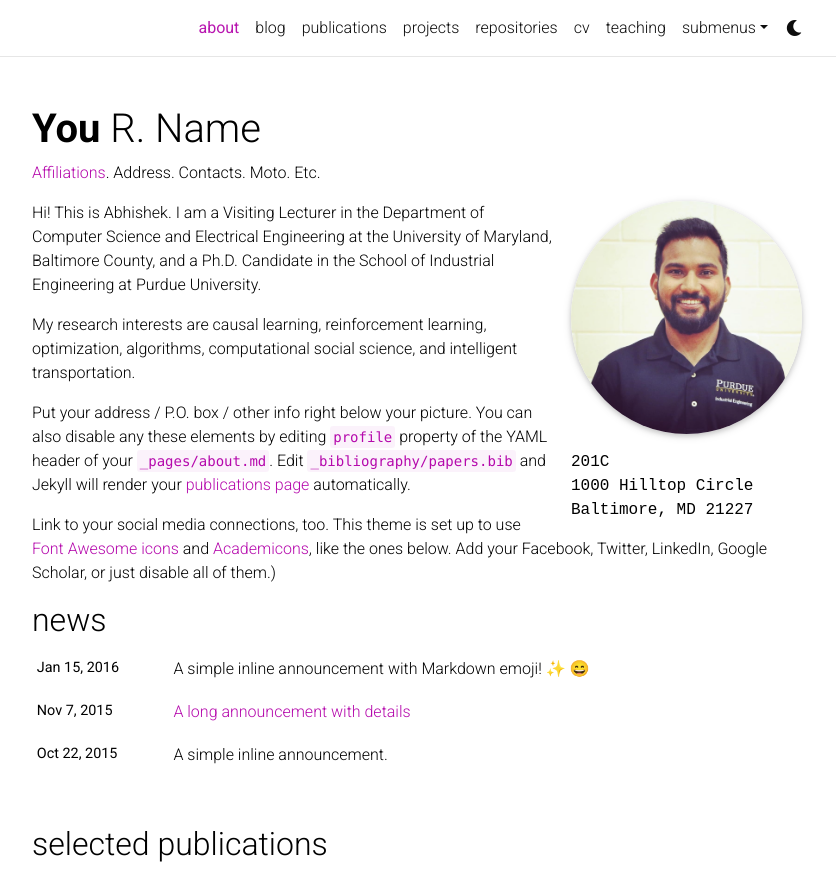
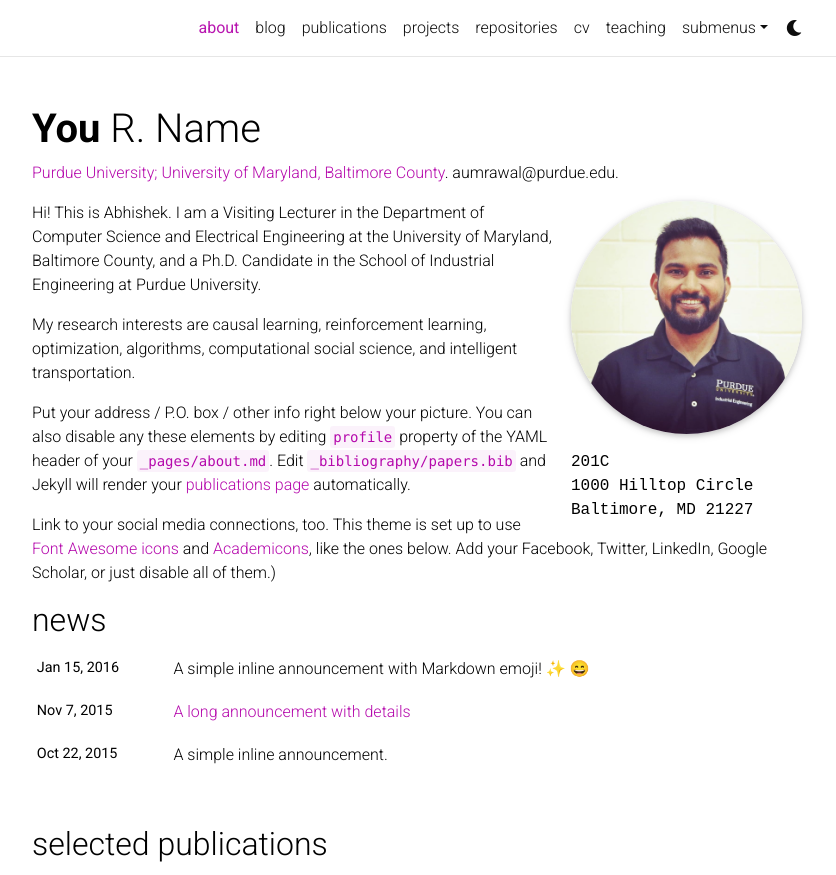
Before and after one commit to abhishekumrawal/old-website, a Jekyll site: the page built from _pages/about.md, in a window 1280 px wide and 1165 px high, cut to the strip 0-875 px from the top of the window. Shown: the whole strip, without its empty margins (223-1059 px from the left). Built offline with Jekyll 4.4.1, drawn with Linux system fonts in a browser that asks for light colours; full-size pictures stand in for the smaller copies a plugin makes; emoji names are drawn with the system emoji font; comment, search, counter and statistics services are not loaded; a style sheet for code colours, icons or effects is not loaded.

Commit message:
Update about.md

```diff
--- a/_pages/about.md
+++ b/_pages/about.md
@@ -2,7 +2,7 @@
 layout: about
 title: about
 permalink: /
-subtitle: <a href='#'>Affiliations</a>. Address. Contacts. Moto. Etc.
+subtitle: <a href='#'>Purdue University; University of Maryland, Baltimore County</a>. aumrawal@purdue.edu.
 
 profile:
   align: right
```
